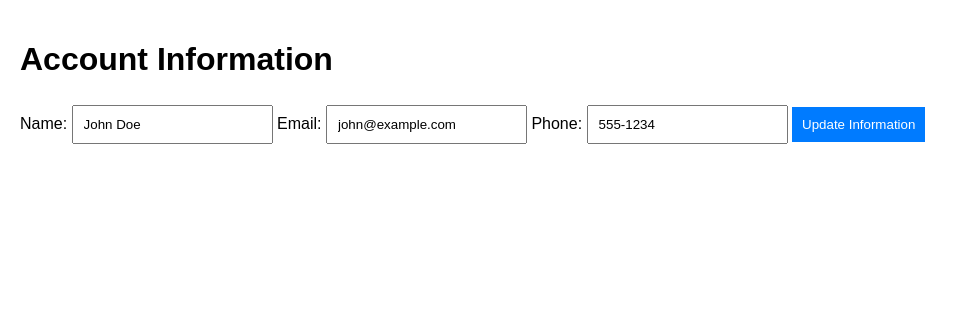
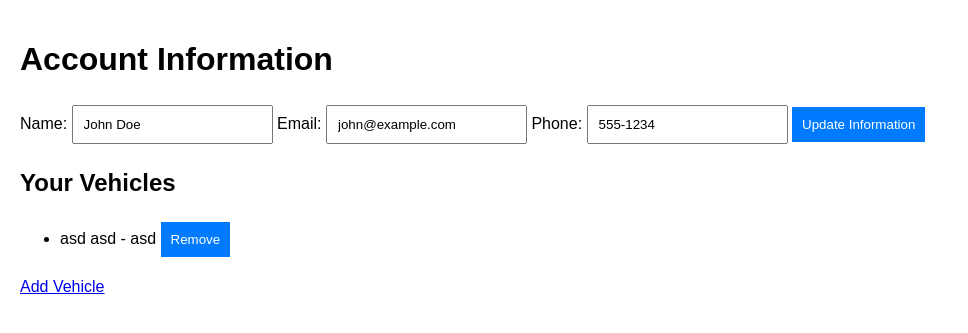
Before and after one commit to Jwessel2020/Parqueame, a Flask app: page /account in a window 1280 px wide. Shown: the part 70-403 px from the top of the page, without its empty margins (0-968 px from the left). Run offline with Flask 3, Linux system fonts and the light colour scheme; the visitor is signed in with stand-in values (Sample User, id 1).

Commit message:
Structure_v4

```diff
--- a/app.py
+++ b/app.py
@@ -1,4 +1,5 @@
 # app.py
+
 from flask import Flask, render_template, request, redirect, url_for, session, flash
 from utils import data_handler, auth
 from models.user import User
@@ -8,6 +9,9 @@ from datetime import datetime
 
 app = Flask(__name__)
 app.secret_key = 'your_secret_key'
+
+# Existing routes...
+
 
 # Home Route
 @app.route('/')
@@ -37,6 +41,40 @@ def search():
         user = None
 
     return render_template('search.html', parking_spots=parking_spots, user=user, user_favorites=user_favorites)
+
+# app.py
+
+@app.route('/add_vehicle', methods=['GET', 'POST'])
+@auth.login_required
+def add_vehicle():
+    user = data_handler.get_user_by_id(session.get('user_id'))
+    if request.method == 'POST':
+        make = request.form.get('make')
+        model = request.form.get('model')
+        license_plate = request.form.get('license_plate')
+        vehicle_id = data_handler.get_next_vehicle_id(user)
+        vehicle = {
+            'id': vehicle_id,
+            'make': make,
+            'model': model,
+            'license_plate': license_plate
+        }
+        user.add_vehicle(vehicle)
+        data_handler.update_user(user)
+        flash('Vehicle added successfully!')
+        return redirect(url_for('account'))
+    return render_template('add_vehicle.html')
+
+# app.py
+
+@app.route('/remove_vehicle/<int:vehicle_id>', methods=['POST'])
+@auth.login_required
+def remove_vehicle(vehicle_id):
+    user = data_handler.get_user_by_id(session.get('user_id'))
+    user.remove_vehicle(vehicle_id)
+    data_handler.update_user(user)
+    flash('Vehicle removed successfully!')
+    return redirect(url_for('account'))
 
 
 # Reserve Parking Spot
@@ -119,7 +157,6 @@ def remove_favorite(spot_id):
     flash('Removed from favorites!')
     return redirect(url_for('favorites'))
 
-# Account Route
 @app.route('/account', methods=['GET', 'POST'])
 @auth.login_required
 def account():
@@ -135,6 +172,7 @@ def account():
         flash('Account information updated!')
         return redirect(url_for('account'))
     return render_template('account.html', user=user)
+
 
 # Information Route
 @app.route('/information')
--- a/data/users.json
+++ b/data/users.json
@@ -6,7 +6,16 @@
         "name": "John Doe",
         "email": "john@example.com",
         "phone": "555-1234",
-        "favorites": [1],
-        "vehicles": []
+        "favorites": [
+            1
+        ],
+        "vehicles": [
+            {
+                "id": 2,
+                "make": "asd",
+                "model": "asd",
+                "license_plate": "asd"
+            }
+        ]
     }
 ]
--- a/models/user.py
+++ b/models/user.py
@@ -1,4 +1,5 @@
 # models/user.py
+
 class User:
     def __init__(self, id, username, password, name, email, phone, favorites=None, vehicles=None):
         self.id = id
@@ -8,7 +9,7 @@ class User:
         self.email = email
         self.phone = phone
         self.favorites = favorites if favorites else []
-        self.vehicles = vehicles if vehicles else []
+        self.vehicles = vehicles if vehicles else []  # List of vehicle dictionaries
 
     def authenticate(self, password):
         return self.password == password  # In production, use a secure compare function
@@ -28,3 +29,9 @@ class User:
             self.email = email
         if phone:
             self.phone = phone
+
+    def add_vehicle(self, vehicle):
+        self.vehicles.append(vehicle)
+
+    def remove_vehicle(self, vehicle_id):
+        self.vehicles = [v for v in self.vehicles if v['id'] != vehicle_id]
--- a/templates/account.html
+++ b/templates/account.html
@@ -11,4 +11,20 @@
     <input type="text" name="phone" value="{{ user.phone }}" required>
     <button type="submit">Update Information</button>
 </form>
+
+<h2>Your Vehicles</h2>
+<ul>
+    {% for vehicle in user.vehicles %}
+        <li>
+            {{ vehicle.make }} {{ vehicle.model }} - {{ vehicle.license_plate }}
+            <form method="post" action="{{ url_for('remove_vehicle', vehicle_id=vehicle.id) }}" style="display:inline;">
+                <button type="submit">Remove</button>
+            </form>
+        </li>
+    {% endfor %}
+</ul>
+
+<!-- Add button to add vehicles -->
+<a href="{{ url_for('add_vehicle') }}" class="button">Add Vehicle</a>
+
 {% endblock %}
--- a/utils/auth.py
+++ b/utils/auth.py
@@ -16,4 +16,4 @@ def authenticate(username, password):
     user = next((u for u in users if u.username == username), None)
     if user and user.authenticate(password):
         return user
-    return None
+    return Nonet
--- a/utils/data_handler.py
+++ b/utils/data_handler.py
@@ -1,4 +1,5 @@
 # utils/data_handler.py
+
 import json
 import os
 from models.user import User
@@ -16,6 +17,7 @@ def save_data(file_name, data):
     with open(os.path.join(DATA_DIR, file_name), 'w') as f:
         json.dump(data, f, indent=4)
 
+# **Update the load_users function to include vehicles**
 def load_users():
     data = load_data('users.json')
     users = []
@@ -28,10 +30,41 @@ def load_users():
             email=item['email'],
             phone=item['phone'],
             favorites=item.get('favorites', []),
-            vehicles=item.get('vehicles', [])
+            vehicles=item.get('vehicles', [])  # Load vehicles from user data
         )
         users.append(user)
     return users
+
+# **Add a new function to save users**
+def save_users(users):
+    data = [user_to_dict(u) for u in users]
+    save_data('users.json', data)
+
+# **Update user_to_dict function to include vehicles**
+def user_to_dict(user):
+    return {
+        'id': user.id,
+        'username': user.username,
+        'password': user.password,
+        'name': user.name,
+        'email': user.email,
+        'phone': user.phone,
+        'favorites': user.favorites,
+        'vehicles': user.vehicles  # Include vehicles when saving
+    }
+
+def get_user_by_id(user_id):
+    users = load_users()
+    return next((user for user in users if user.id == user_id), None)
+
+# **Update the update_user function to use save_users**
+def update_user(user):
+    users = load_users()
+    for idx, u in enumerate(users):
+        if u.id == user.id:
+            users[idx] = user
+            break
+    save_users(users)
 
 def load_parking_spots():
     data = load_data('parkingspots.json')
@@ -46,22 +79,6 @@ def load_parking_spots():
         )
         spots.append(spot)
     return spots
-
-def load_bookings():
-    data = load_data('bookings.json')
-    bookings = []
-    for item in data:
-        booking = Booking(
-            id=item['id'],
-            user_id=item['user_id'],
-            parking_spot_id=item['parking_spot_id'],
-            parking_spot_name=item['parking_spot_name'],
-            start_datetime=datetime.fromisoformat(item['start_datetime']),
-            end_datetime=datetime.fromisoformat(item['end_datetime']),
-            total_price=item['total_price']
-        )
-        bookings.append(booking)
-    return bookings
 
 def get_all_parking_spots():
     return load_parking_spots()
@@ -88,10 +105,6 @@ def get_parking_spot_by_id(spot_id):
     spots = load_parking_spots()
     return next((spot for spot in spots if spot.id == spot_id), None)
 
-def get_user_by_id(user_id):
-    users = load_users()
-    return next((user for user in users if user.id == user_id), None)
-
 def get_user_bookings(user_id):
     bookings = load_bookings()
     return [booking for booking in bookings if booking.user_id == user_id]
@@ -107,6 +120,7 @@ def create_booking(booking):
     data = [booking_to_dict(b) for b in bookings]
     save_data('bookings.json', data)
 
+# **Update booking_to_dict to include vehicle_info**
 def booking_to_dict(booking):
     return {
         'id': booking.id,
@@ -115,35 +129,39 @@ def booking_to_dict(booking):
         'parking_spot_name': booking.parking_spot_name,
         'start_datetime': booking.start_datetime.isoformat(),
         'end_datetime': booking.end_datetime.isoformat(),
-        'total_price': booking.total_price
+        'total_price': booking.total_price,
+        'vehicle_id': booking.vehicle_id,
+        'vehicle_info': booking.vehicle_info  # Include vehicle info
     }
+
+# **Update load_bookings to load vehicle_info**
+def load_bookings():
+    data = load_data('bookings.json')
+    bookings = []
+    for item in data:
+        booking = Booking(
+            id=item['id'],
+            user_id=item['user_id'],
+            parking_spot_id=item['parking_spot_id'],
+            parking_spot_name=item['parking_spot_name'],
+            start_datetime=datetime.fromisoformat(item['start_datetime']),
+            end_datetime=datetime.fromisoformat(item['end_datetime']),
+            total_price=item['total_price'],
+            vehicle_id=item['vehicle_id'],
+            vehicle_info=item['vehicle_info']  # Load vehicle info
+        )
+        bookings.append(booking)
+    return bookings
 
 def get_user_info(user_id):
     return get_user_by_id(user_id)
-
-def update_user(user):
-    users = load_users()
-    for idx, u in enumerate(users):
-        if u.id == user.id:
-            users[idx] = user
-            break
-    # Convert users to dicts before saving
-    data = [user_to_dict(u) for u in users]
-    save_data('users.json', data)
-
-def user_to_dict(user):
-    return {
-        'id': user.id,
-        'username': user.username,
-        'password': user.password,
-        'name': user.name,
-        'email': user.email,
-        'phone': user.phone,
-        'favorites': user.favorites,
-        'vehicles': user.vehicles
-    }
 
 def get_user_favorites(user):
     spots = load_parking_spots()
     favorite_spots = [spot for spot in spots if spot.id in user.favorites]
     return favorite_spots
+
+# **Add function to generate next vehicle ID**
+def get_next_vehicle_id(user):
+    vehicle_ids = [v['id'] for v in user.vehicles]
+    return max(vehicle_ids, default=0) + 1
```
Also changed, not shown: templates/add_vehicle.html (added, +14 -0 lines).
